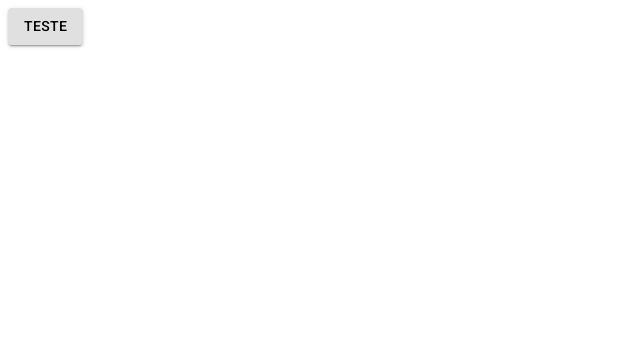
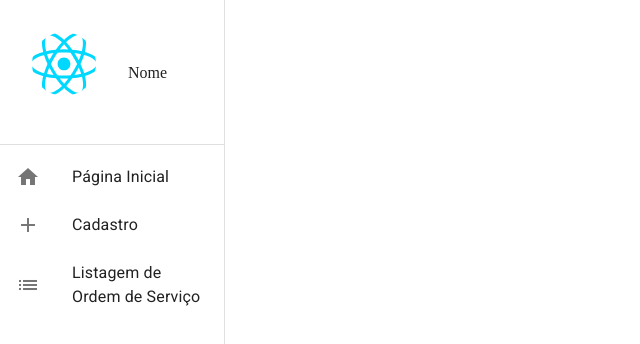
Before and after one commit to biaamorim/SCCOS, a React (Vite) app in the folder sccos-frontend/: page / in a window 1280 px wide. Before the commit this address led to /pagina-inicial. Shown: the top 344 px of the page, without its empty margins (0-640 px from the left). Built offline with nearby package versions, Linux system fonts and the light colour scheme.

Commit message:
Adicionado menu e seu contexto. E configurações de rota(#2).

```diff
--- a/sccos-frontend/src/App.tsx
+++ b/sccos-frontend/src/App.tsx
@@ -1,15 +1,19 @@
 import { ThemeProvider } from "@mui/material";
 import { BrowserRouter } from "react-router-dom";
 import AppRouter from "./routers";
+import MenuLateral from "./shared/components/menu/MenuLateral";
+import DrawerProvider from "./shared/contexts/DrawerContext";
 import { LightTheme } from "./shared/themes";
 
 function App() {
   return (
-    <ThemeProvider theme={LightTheme}>
+    <DrawerProvider>
       <BrowserRouter>
-        <AppRouter></AppRouter>
+        <MenuLateral>
+          <AppRouter />
+        </MenuLateral>
       </BrowserRouter>
-    </ThemeProvider>
+    </DrawerProvider>
   );
 }
 
--- a/sccos-frontend/src/routers/index.tsx
+++ b/sccos-frontend/src/routers/index.tsx
@@ -1,19 +1,45 @@
 import { Button } from "@mui/material";
+import { useEffect } from "react";
 import { Routes, Route, Navigate } from "react-router-dom";
+import { useDrawerContext } from "../shared/contexts/DrawerContext";
 
 function AppRouter() {
+  const { toggleDrawerOpen, setDrawerOptions } = useDrawerContext();
+  useEffect(() => {
+    setDrawerOptions([
+      {
+        label: "Página Inicial",
+        icon: "home",
+        path: "/pagina-inicial",
+      },
+      {
+        label: "Cadastro",
+        icon: "add",
+        path: "/pagina-cadastro",
+      },
+      {
+        label: "Listagem de Ordem de Serviço",
+        icon: "list",
+        path: "/pagina-de-listagem",
+      },
+    ]);
+  }, []);
   return (
     <Routes>
       <Route
         path="/pagina-inicial"
         element={
-          <Button variant="contained" color="secondary">
+          <Button
+            variant="contained"
+            color="secondary"
+            onClick={toggleDrawerOpen}
+          >
             Teste
           </Button>
         }
       />
 
-      <Route path="*" element={<Navigate to="/pagina-inicial" />} />
+      {/*<Route path="*" element={<Navigate to="/pagina-inicial" />} />*/}
     </Routes>
   );
 }
--- a/sccos-frontend/src/shared/components/index.ts
+++ b/sccos-frontend/src/shared/components/index.ts
@@ -1,5 +1 @@
-function index() {
-  return {};
-}
-
-export default index;
+export * from "./menu/MenuLateral";
--- /dev/null
+++ b/sccos-frontend/src/shared/components/menu/MenuLateral.tsx
@@ -0,0 +1,112 @@
+import {
+  useTheme,
+  Drawer,
+  IconButton,
+  Toolbar,
+  Box,
+  AppBar,
+  Avatar,
+  Divider,
+  List,
+  ListItemButton,
+  ListItemText,
+  ListItemIcon,
+  Icon,
+  useMediaQuery,
+} from "@mui/material";
+import { yellow } from "@mui/material/colors";
+import React, { ReactNode } from "react";
+import { useMatch, useNavigate, useResolvedPath } from "react-router-dom";
+import { useDrawerContext } from "../../contexts/DrawerContext";
+
+interface Props {
+  children: ReactNode;
+}
+interface ListProps {
+  label: string;
+  icon: string;
+  route: string;
+  onClick: (() => void) | undefined;
+}
+
+const ListItemLink: React.FC<ListProps> = ({ label, icon, route, onClick }) => {
+  const navigate = useNavigate();
+
+  const resolvedPath = useResolvedPath(route);
+  const macth = useMatch({ path: resolvedPath.pathname, end: false });
+
+  const handleClick = () => {
+    navigate(route);
+    onClick?.();
+  };
+  return (
+    <ListItemButton onClick={handleClick} selected={!!macth}>
+      <ListItemIcon>
+        <Icon>{icon}</Icon>
+      </ListItemIcon>
+      <ListItemText primary={label} />
+    </ListItemButton>
+  );
+};
+
+function MenuLateral({ children }: Props) {
+  const theme = useTheme();
+  const [open, setOpen] = React.useState(true);
+  const { isDrawerOpen, toggleDrawerOpen, drawerOption } = useDrawerContext();
+
+  const smDown = useMediaQuery(theme.breakpoints.down("sm"));
+
+  const handleDrawerClose = () => {
+    setOpen(false);
+  };
+  return (
+    <>
+      <Drawer
+        open={isDrawerOpen}
+        variant={smDown ? "temporary" : "permanent"}
+        onClose={toggleDrawerOpen}
+      >
+        <Box
+          width={theme.spacing(28)}
+          height="100%"
+          display="flex"
+          flexDirection="column"
+        >
+          <Box
+            width="100%"
+            height={theme.spacing(10)}
+            display="flex"
+            alignItems="left"
+            justifyContent="left"
+            padding={theme.spacing(4)}
+          >
+            <Avatar
+              src="/assets/react.svg"
+              sx={{ height: theme.spacing(8), width: theme.spacing(8) }}
+            />
+            <Box padding={theme.spacing(4)}>Nome</Box>
+          </Box>
+          <Divider />
+          <Box flex={1}>
+            <List component="nav">
+              {drawerOption.map((drawerOption) => (
+                <ListItemLink
+                  key={drawerOption.path}
+                  icon={drawerOption.icon}
+                  route={drawerOption.path}
+                  label={drawerOption.label}
+                  onClick={smDown ? toggleDrawerOpen : undefined}
+                />
+              ))}
+            </List>
+          </Box>
+        </Box>
+      </Drawer>
+      <Box height="100vh" marginLeft={smDown ? 0 : theme.spacing(28)}>
+        {children}
+      </Box>
+    </>
+  );
+}
+
+export default MenuLateral;
--- /dev/null
+++ b/sccos-frontend/src/shared/contexts/DrawerContext.tsx
@@ -0,0 +1,58 @@
+import {
+  createContext,
+  ReactNode,
+  useCallback,
+  useContext,
+  useState,
+} from "react";
+
+interface IDrawerContext {
+  isDrawerOpen: boolean;
+  toggleDrawerOpen: () => void;
+  drawerOption: IDrawerOption[];
+  setDrawerOptions: (newDrawerOptions: IDrawerOption[]) => void;
+}
+
+interface DrawerContextProviderProps {
+  children: ReactNode;
+}
+
+interface IDrawerOption {
+  icon: string;
+  path: string;
+  label: string;
+}
+
+const DrawerContext = createContext({} as IDrawerContext);
+
+export const useDrawerContext = () => {
+  return useContext(DrawerContext);
+};
+
+function DrawerProvider({ children }: DrawerContextProviderProps) {
+  const [isDrawerOpen, setIsDrawerOpen] = useState(false);
+  const [drawerOption, setDrawerOptions] = useState<IDrawerOption[]>([]);
+  const toggleDrawerOpen = useCallback(() => {
+    setIsDrawerOpen((oldDrawerOpen) => !oldDrawerOpen);
+  }, []);
+  const handleDrawerOptions = useCallback(
+    (newDrawerOptions: IDrawerOption[]) => {
+      setDrawerOptions(newDrawerOptions);
+    },
+    []
+  );
+  return (
+    <DrawerContext.Provider
+      value={{
+        isDrawerOpen,
+        toggleDrawerOpen,
+        drawerOption,
+        setDrawerOptions: handleDrawerOptions,
+      }}
+    >
+      {children}
+    </DrawerContext.Provider>
+  );
+}
+
+export default DrawerProvider;
```
